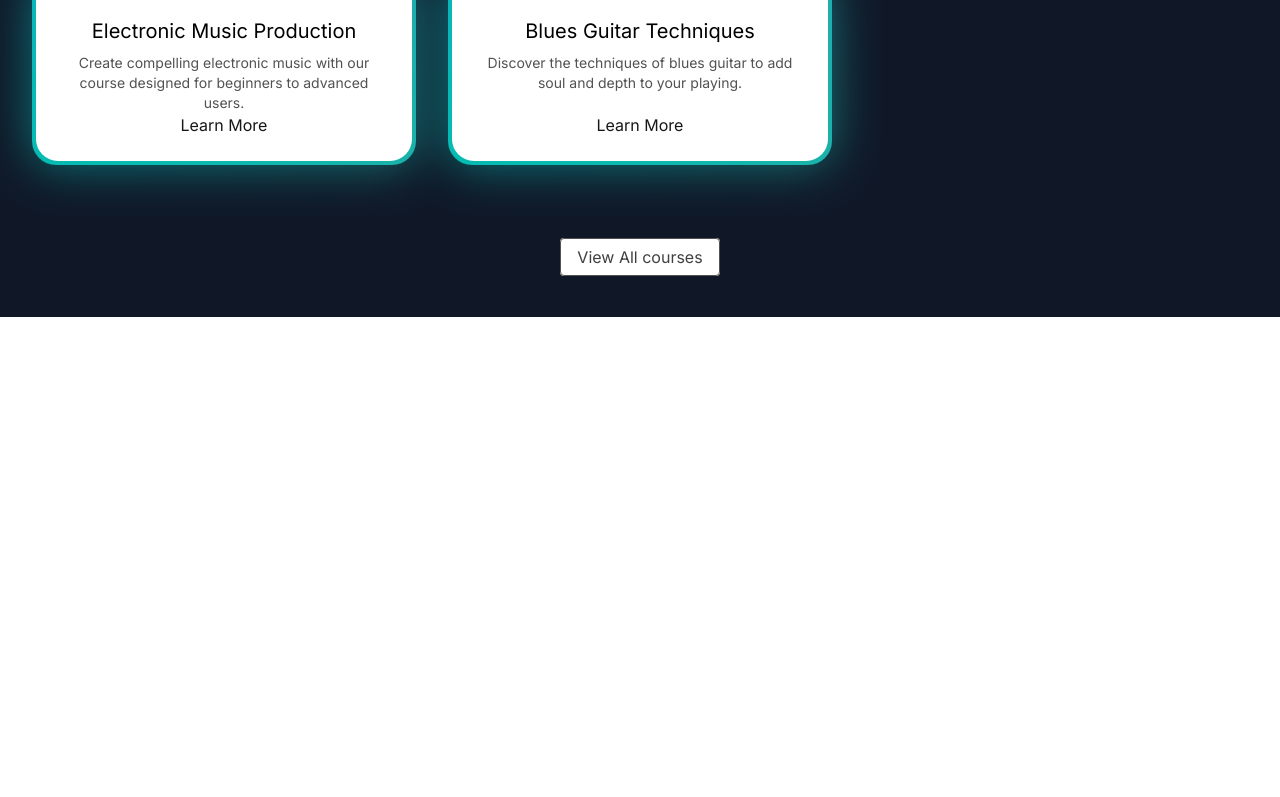
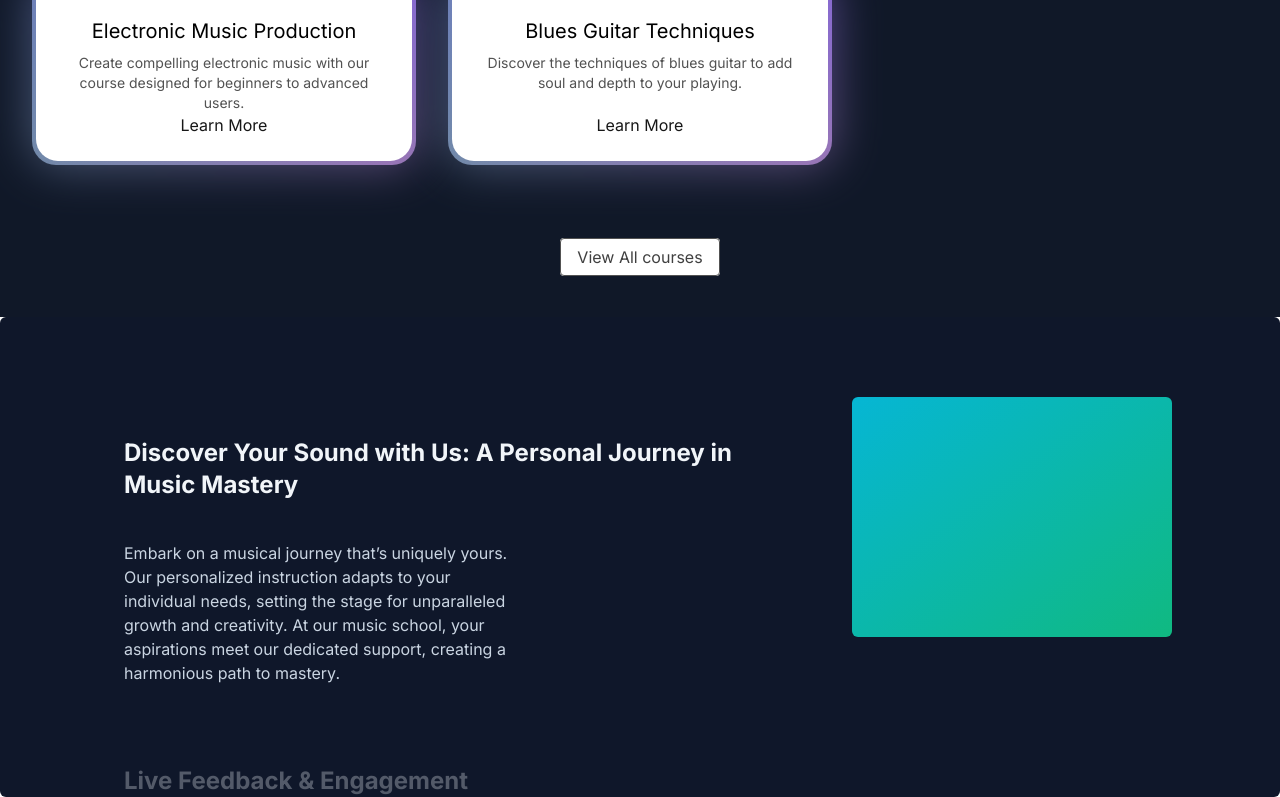
Before and after one commit to MontuSherasiya/NextJs, a Next.js app: page / in a window 1280 px wide. Shown: the part 1043-1840 px from the top of the page. Before the commit the page ends 1360 px from the top, so only its background shows below. Built offline with nearby package versions, Linux system fonts and the light colour scheme.

Commit message:
Add WhyChooseUs component and StickyScroll for enhanced user engagement

```diff
--- a/src/app/layout.tsx
+++ b/src/app/layout.tsx
@@ -4,6 +4,7 @@
 import Navbar from "../components/Navbar";
 import HeroSection from "../components/HeroSection";
 import FeaturedCourses from "../components/FeaturedCourses";
+import WhyChooseUs from "../components/WhyChooseUs";
 
 const inter = Inter({
   subsets: ["latin"]
@@ -34,6 +35,9 @@
         <div>
           <FeaturedCourses />
         </div>
+        <div>
+          <WhyChooseUs />
+        </div>
       </body>
     </html>
   );
--- a/src/app/page.tsx
+++ b/src/app/page.tsx
@@ -1,11 +1,13 @@
 import FeaturedCourses from "../components/FeaturedCourses";
 import HeroSection from "../components/HeroSection";
+import WhyChooseUs from "../components/WhyChooseUs";
 
 export default function Home() {
   return (
     <main className="min-h-screen bg-black/[0.96] antialiased bg-grid-white/[0.02]">
       <HeroSection />
       <FeaturedCourses />
+      <WhyChooseUs />
     </main>
   );
 }
--- /dev/null
+++ b/src/components/WhyChooseUs.tsx
@@ -0,0 +1,36 @@
+"use client";
+import React from "react";
+import { StickyScroll } from "./ui/sticky-scroll-reveal";
+
+const musicSchoolContent = [
+    {
+        title: 'Discover Your Sound with Us: A Personal Journey in Music Mastery',
+        description:
+            'Embark on a musical journey that’s uniquely yours. Our personalized instruction adapts to your individual needs, setting the stage for unparalleled growth and creativity. At our music school, your aspirations meet our dedicated support, creating a harmonious path to mastery.',
+    },
+    {
+        title: 'Live Feedback & Engagement',
+        description:
+            'Immerse yourself in an interactive learning experience where feedback is immediate, just like real-time changes in a collaborative project. This approach enhances your understanding and mastery of music concepts and performance techniques.',
+    },
+    {
+        title: 'Cutting-Edge Curriculum',
+        description:
+            'Our curriculum is continuously updated to include the latest music education trends and technologies, ensuring you’re always learning with the most current and effective methods. Say goodbye to outdated materials and welcome an education that evolves with the industry.',
+    },
+    {
+        title: 'Limitless Learning Opportunities',
+        description:
+            'With our expansive resource library and dynamic course offerings, you’ll never find yourself without something new to explore. Our platform provides continuous opportunities for growth, ensuring your musical skills are always advancing.',
+    },
+];
+
+function WhyChooseUs() {
+    return (
+        <div>
+            <StickyScroll content={musicSchoolContent} />
+        </div>
+    )
+}
+
+export default WhyChooseUs
--- a/src/components/ui/Spotlight.tsx
+++ b/src/components/ui/Spotlight.tsx
@@ -1,3 +1,4 @@
+import React from "react";
 import { cn } from "../../lib/utils";
 
 type SpotlightProps = {
--- a/src/components/ui/moving-border.tsx
+++ b/src/components/ui/moving-border.tsx
@@ -6,7 +6,7 @@
   useMotionTemplate,
   useMotionValue,
   useTransform,
-} from "framer-motion";
+} from "motion/react";
 import { useRef } from "react";
 import { cn } from "../../lib/utils";
 
@@ -32,37 +32,33 @@
   return (
     <Component
       className={cn(
-                "bg-transparent relative text-xl  h-16 w-40 p-[1px] overflow-hidden ",
-                containerClassName
+        "relative h-16 w-40 overflow-hidden bg-transparent p-[1px] text-xl",
+        containerClassName,
       )}
       style={{
         borderRadius: borderRadius,
       }}
-            {...otherProps}
-        >
+      {...otherProps}>
       <div
         className="absolute inset-0"
-                style={{ borderRadius: `calc(${borderRadius} * 0.96)` }}
-            >
+        style={{ borderRadius: `calc(${borderRadius} * 0.96)` }}>
         <MovingBorder duration={duration} rx="30%" ry="30%">
           <div
             className={cn(
-                            "h-20 w-20 opacity-[0.8] bg-[radial-gradient(var(--sky-500)_40%,transparent_60%)]",
-                            borderClassName
-                        )}
-                    />
+              "h-20 w-20 bg-[radial-gradient(#0ea5e9_40%,transparent_60%)] opacity-[0.8]",
+              borderClassName,
+            )}/>
         </MovingBorder>
       </div>
 
       <div
         className={cn(
-                    "relative bg-slate-900/[0.8] border border-slate-800 backdrop-blur-xl text-white flex items-center justify-center w-full h-full text-sm antialiased",
-                    className
+          "relative flex h-full w-full items-center justify-center border border-slate-800 bg-slate-900/[0.8] text-sm text-white antialiased backdrop-blur-xl",
+          className,
         )}
         style={{
           borderRadius: `calc(${borderRadius} * 0.96)`,
-                }}
-            >
+        }}>
         {children}
       </div>
     </Component>
@@ -71,7 +67,7 @@
 
 export const MovingBorder = ({
   children,
-    duration = 2000,
+  duration = 3000,
   rx,
   ry,
   ...otherProps
@@ -82,7 +78,7 @@
   ry?: string;
   [key: string]: any;
 }) => {
-    const pathRef = useRef<SVGRectElement | null>(null);
+  const pathRef = useRef<any>();
   const progress = useMotionValue<number>(0);
 
   useAnimationFrame((time) => {
@@ -95,11 +91,11 @@
 
   const x = useTransform(
     progress,
-        (val) => pathRef.current?.getPointAtLength(val).x
+    (val) => pathRef.current?.getPointAtLength(val).x,
   );
   const y = useTransform(
     progress,
-        (val) => pathRef.current?.getPointAtLength(val).y
+    (val) => pathRef.current?.getPointAtLength(val).y,
   );
 
   const transform = useMotionTemplate`translateX(${x}px) translateY(${y}px) translateX(-50%) translateY(-50%)`;
@@ -119,7 +115,7 @@
           height="100%"
           rx={rx}
           ry={ry}
-                    ref={pathRef} />
+          ref={pathRef}/>
       </svg>
       <motion.div
         style={{
--- /dev/null
+++ b/src/components/ui/sticky-scroll-reveal.tsx
@@ -0,0 +1,108 @@
+"use client";
+import React, { useEffect, useRef, useState } from "react";
+import { useMotionValueEvent, useScroll } from "motion/react";
+import { motion } from "motion/react";
+import { cn } from "../../lib/utils";
+
+export const StickyScroll = ({
+    content,
+    contentClassName,
+}: {
+    content: {
+        title: string;
+        description: string;
+        content?: React.ReactNode | any;
+    }[];
+    contentClassName?: string;
+}) => {
+    const [activeCard, setActiveCard] = React.useState(0);
+    const ref = useRef<any>(null);
+    const { scrollYProgress } = useScroll({
+        container: ref,
+        offset: ["start start", "end start"],
+    });
+    const cardLength = content.length;
+
+    useMotionValueEvent(scrollYProgress, "change", (latest) => {
+        const cardsBreakpoints = content.map((_, index) => index / cardLength);
+        const closestBreakpointIndex = cardsBreakpoints.reduce(
+            (acc, breakpoint, index) => {
+                const distance = Math.abs(latest - breakpoint);
+                if (distance < Math.abs(latest - cardsBreakpoints[acc])) {
+                    return index;
+                }
+                return acc;
+            },
+            0,
+        );
+        setActiveCard(closestBreakpointIndex);
+    });
+
+    const backgroundColors = [
+        "#0f172a", // slate-900
+        "#000000", // black
+        "#171717", // neutral-900
+    ];
+    const linearGradients = [
+        "linear-gradient(to bottom right, #06b6d4, #10b981)", // cyan-500 to emerald-500
+        "linear-gradient(to bottom right, #ec4899, #6366f1)", // pink-500 to indigo-500
+        "linear-gradient(to bottom right, #f97316, #eab308)", // orange-500 to yellow-500
+    ];
+
+    const [backgroundGradient, setBackgroundGradient] = useState(
+        linearGradients[0],
+    );
+
+    useEffect(() => {
+        setBackgroundGradient(linearGradients[activeCard % linearGradients.length]);
+    }, [activeCard]);
+
+    return (
+        <motion.div
+            animate={{
+                backgroundColor: backgroundColors[activeCard % backgroundColors.length],
+            }}
+            className="relative flex h-[30rem] justify-center space-x-10 overflow-y-auto rounded-md p-10"
+            ref={ref}>
+            <div className="div relative flex items-start px-4">
+                <div className="max-w-2xl">
+                    {content.map((item, index) => (
+                        <div key={item.title + index} className="my-20">
+                            <motion.h2
+                                initial={{
+                                    opacity: 0,
+                                }}
+                                animate={{
+                                    opacity: activeCard === index ? 1 : 0.3,
+                                }}
+                                className="text-2xl font-bold text-slate-100"
+                            >
+                                {item.title}
+                            </motion.h2>
+                            <motion.p
+                                initial={{
+                                    opacity: 0,
+                                }}
+                                animate={{
+                                    opacity: activeCard === index ? 1 : 0.3,
+                                }}
+                                className="text-kg mt-10 max-w-sm text-slate-300"
+                            >
+                                {item.description}
+                            </motion.p>
+                        </div>
+                    ))}
+                    <div className="h-40" />
+                </div>
+            </div>
+            <div
+                style={{ background: backgroundGradient }}
+                className={cn(
+                    "sticky top-10 hidden h-60 w-80 overflow-hidden rounded-md bg-white lg:block",
+                    contentClassName,
+                )}>
+                {content[activeCard].content ?? null}
+            </div>
+        </motion.div>
+    );
+};
```
Lines whose indentation alone changed are shown as unchanged.
